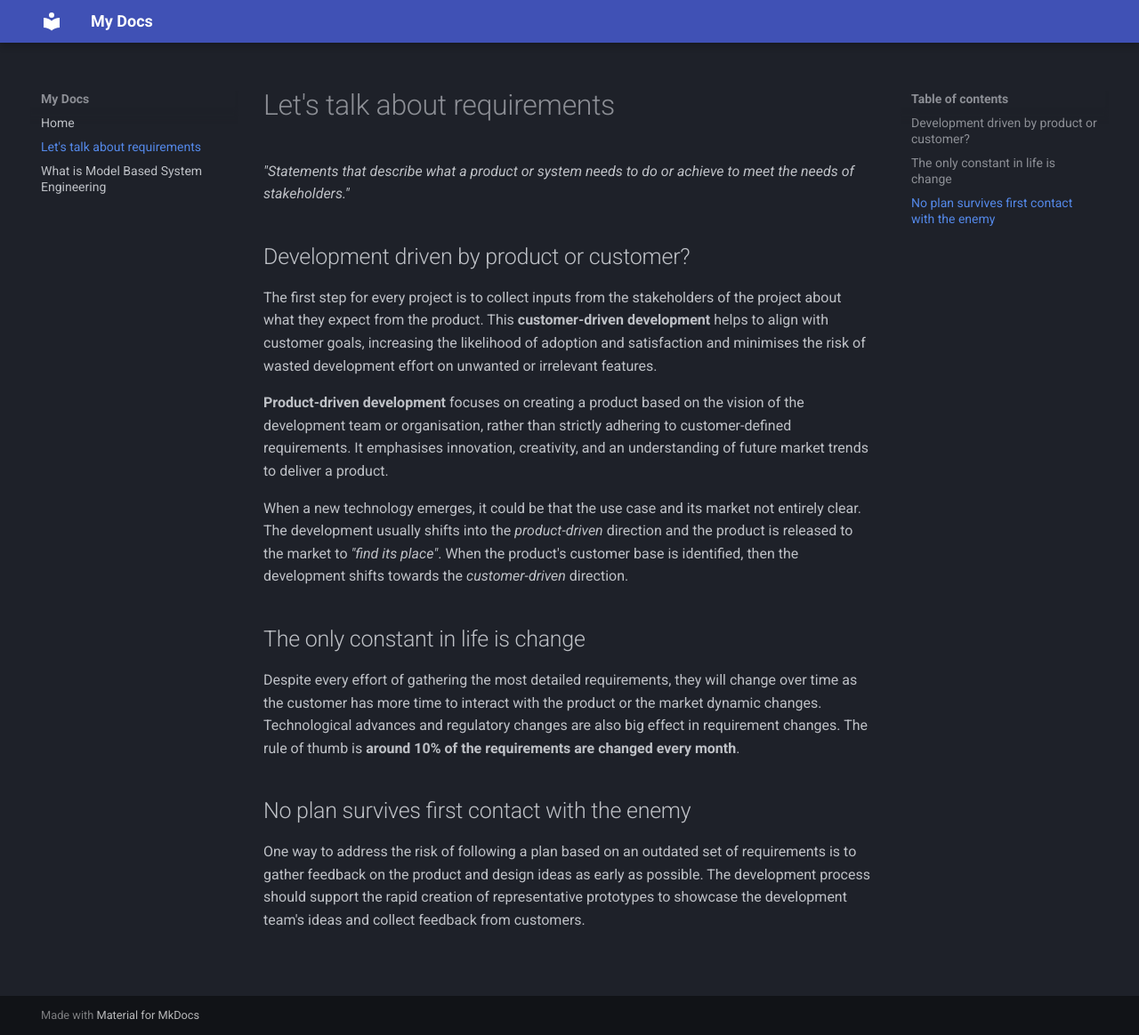
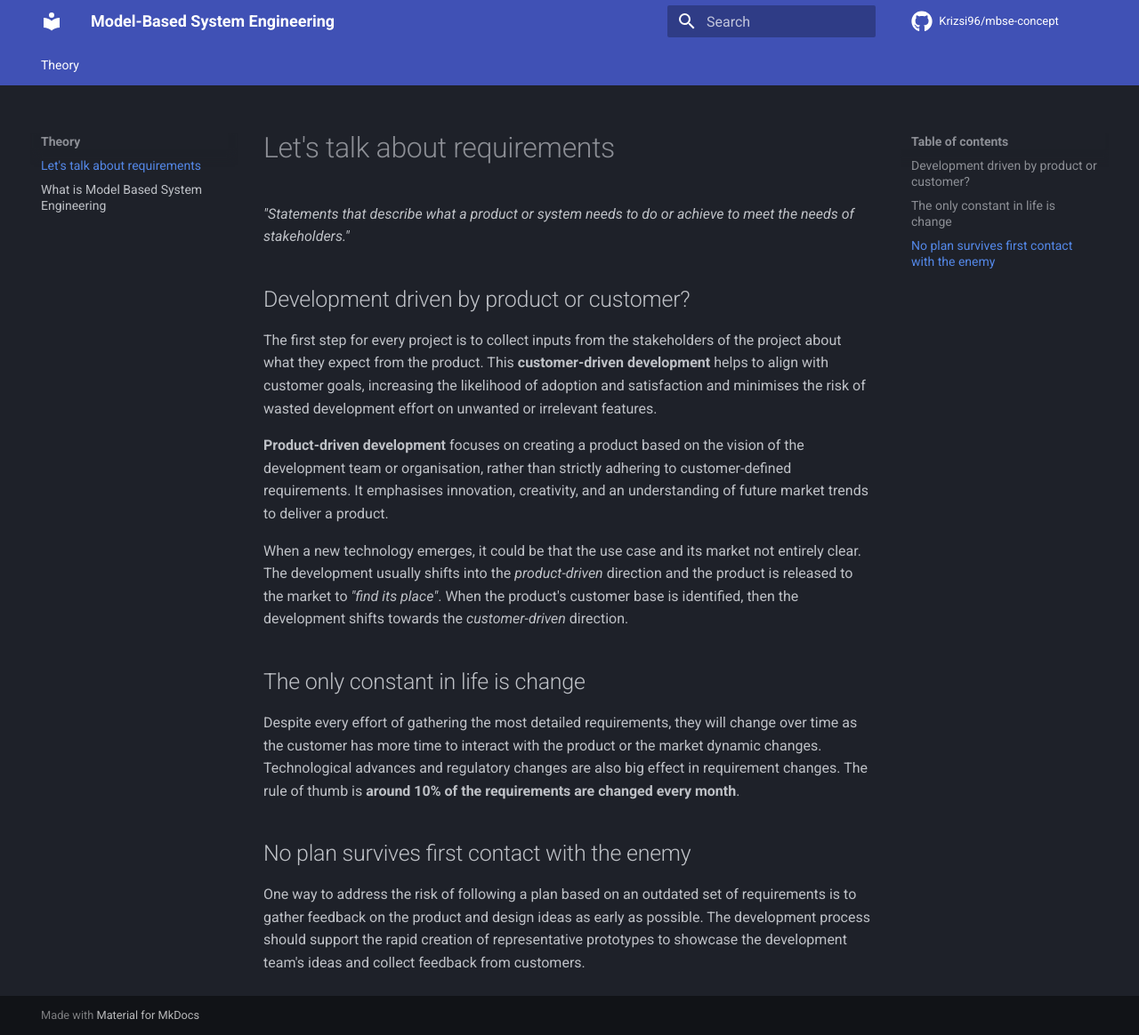
Before and after one commit to Krizsi96/mbse-concept, an MkDocs documentation site: the page built from docs/Let's talk about requirements.md, in a window 1280 px wide and 1164 px high. Shown: the whole window at 89% size. Built offline with MkDocs 1.6.1 and Material for MkDocs 9.7.7, drawn with Linux system fonts in a browser that asks for light colours; comment, search, counter and statistics services are not loaded.

Commit message:
:wrench: Extend mkdocs configuration

```diff
--- a/mkdocs.yml
+++ b/mkdocs.yml
@@ -1,12 +1,32 @@
-site_name: My Docs
+site_name: Model-Based System Engineering
+
+repo_url: https://github.com/Krizsi96/mbse-concept
+repo_name: Krizsi96/mbse-concept
 
 theme:
   name: material
   palette:
     scheme: slate
 
+  icon:
+    repo: fontawesome/brands/github
+
+  features:
+    - navigation.tabs
+
+nav:
+  - Theory:
+      - Let's talk about requirements.md
+      - What is Model-Based System Engineering.md
+
 plugins:
   - pub-obsidian:
       links:
         wikilinks_enabled: true
-        img_lazy: true
+      backlinks:
+        enabled: false
+  - search
+  - glightbox
+
+markdown_extensions:
+  - pymdownx.blocks.caption
```
